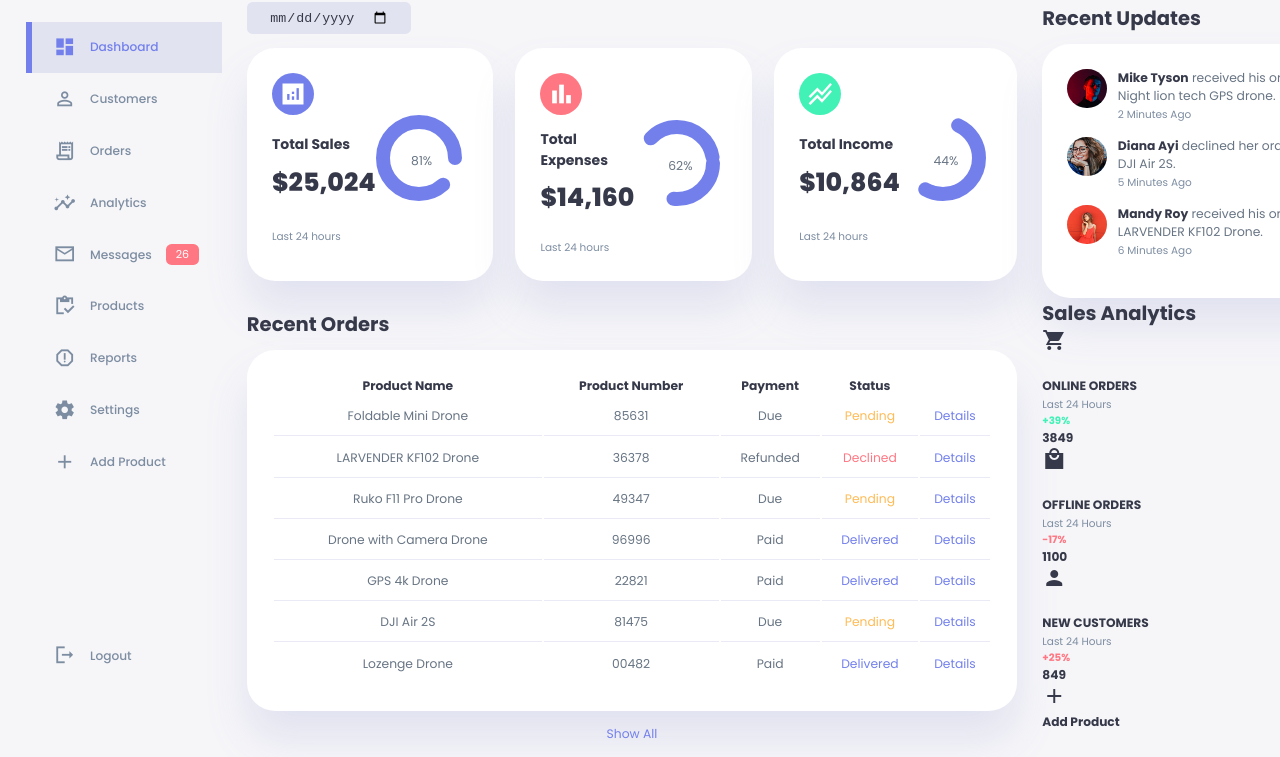
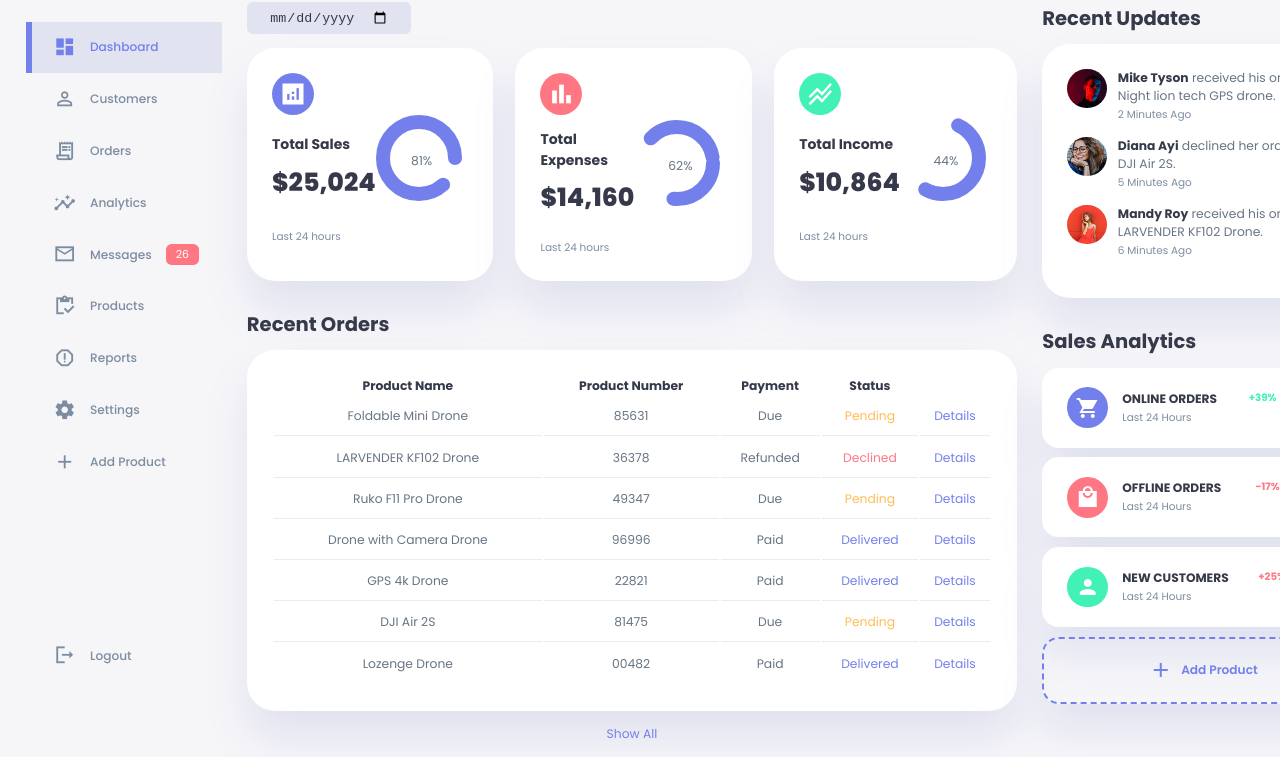
Before and after one commit to BrunoCaputo/responsive-admin-dashboard, a plain HTML site: page index.html in a window 1280 px wide. Shown: the part 70-827 px from the top of the page. Drawn offline with Linux system fonts and the light colour scheme.

Commit message:
styles: Added sales analytics styles

```diff
--- a/index.js
+++ b/index.js
@@ -68,7 +68,8 @@ const buildSalesAnalytics = (element) => {
 
   for (const analytic of salesAnalyticsData) {
     const item = document.createElement("div");
-    item.classList.add(["item", analytic.itemClass]);
+    item.classList.add("item");
+    item.classList.add(analytic.itemClass);
 
     const itemHtml = `
       <div class="icon">
--- a/style.css
+++ b/style.css
@@ -402,4 +402,64 @@ main .recent-orders a {
   margin-bottom: 1rem;
 }
 /* END RECENT UPDATES */
+
+/* START SALES ANALYTICS */
+.right .sales-analytics {
+  margin-top: 2rem;
+}
+.right .sales-analytics h2 {
+  margin-bottom: 0.8rem;
+}
+.right .sales-analytics .item {
+  background: var(--color-white);
+  display: flex;
+  align-items: center;
+  gap: 1rem;
+  margin-bottom: 0.7rem;
+  padding: 1.4rem var(--card-padding);
+  border-radius: var(--border-radius-3);
+  box-shadow: var(--box-shadow);
+  transition: all 300ms ease;
+}
+.right .sales-analytics .item:hover {
+  cursor: pointer;
+  box-shadow: none;
+}
+.right .sales-analytics .item .right {
+  display: flex;
+  justify-content: space-between;
+  align-items: start;
+  margin: 0;
+  width: 100%;
+}
+.right .sales-analytics .item .icon {
+  padding: 0.6rem;
+  color: var(--color-white);
+  border-radius: 50%;
+  background: var(--color-primary);
+  display: flex;
+}
+.right .sales-analytics .item.offline .icon {
+  background: var(--color-danger);
+}
+.right .sales-analytics .item.customers .icon {
+  background: var(--color-success);
+}
+.right .sales-analytics .add-product {
+  background: transparent;
+  border: 2px dashed var(--color-primary);
+  color: var(--color-primary);
+  display: flex;
+  align-items: center;
+  justify-content: center;
+}
+.right .sales-analytics .add-product div {
+  display: flex;
+  align-items: center;
+  gap: 0.6rem;
+}
+.right .sales-analytics .add-product h3 {
+  font-weight: 600;
+}
+/* END SALES ANALYTICS */
 /* END RIGHT SECTION */
```
